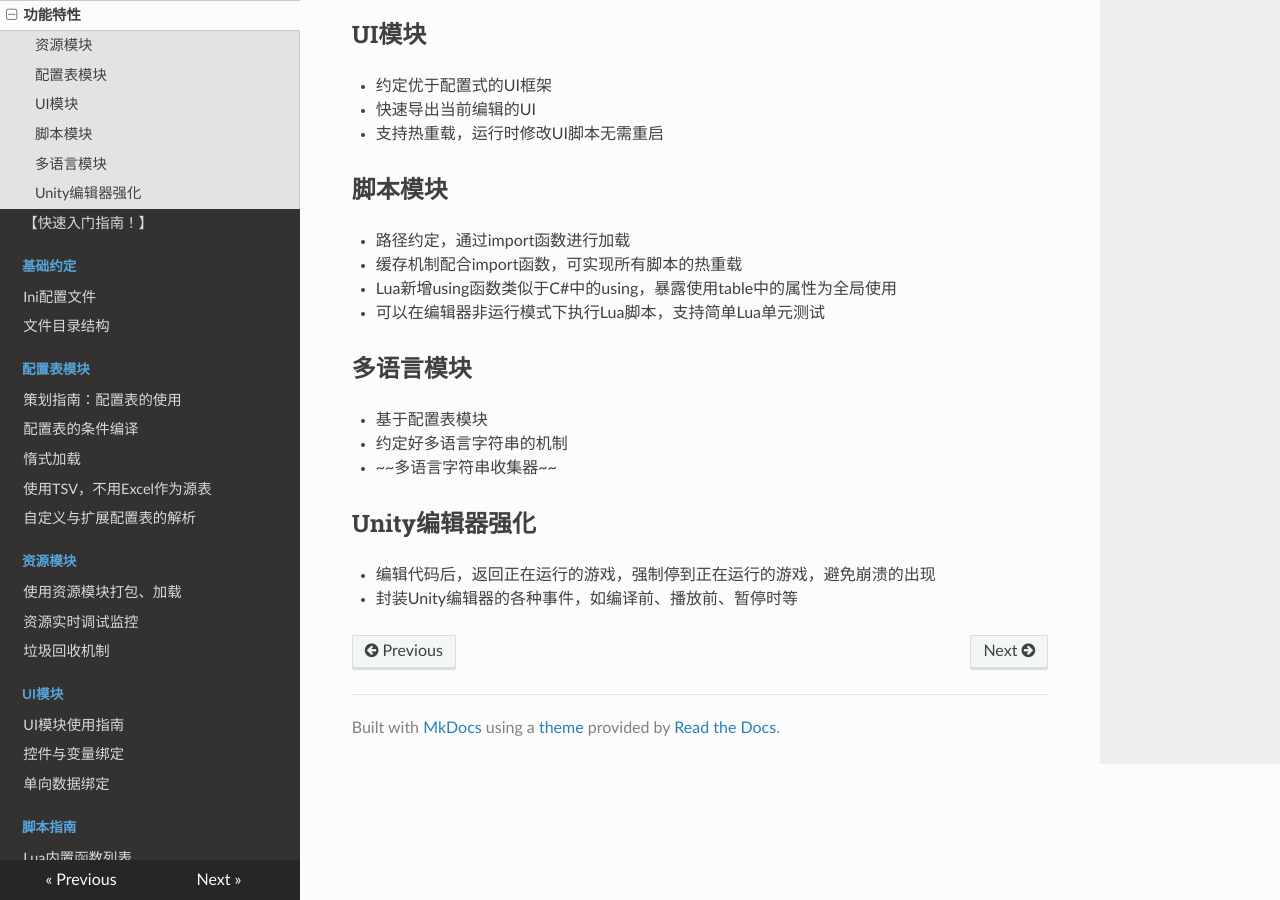
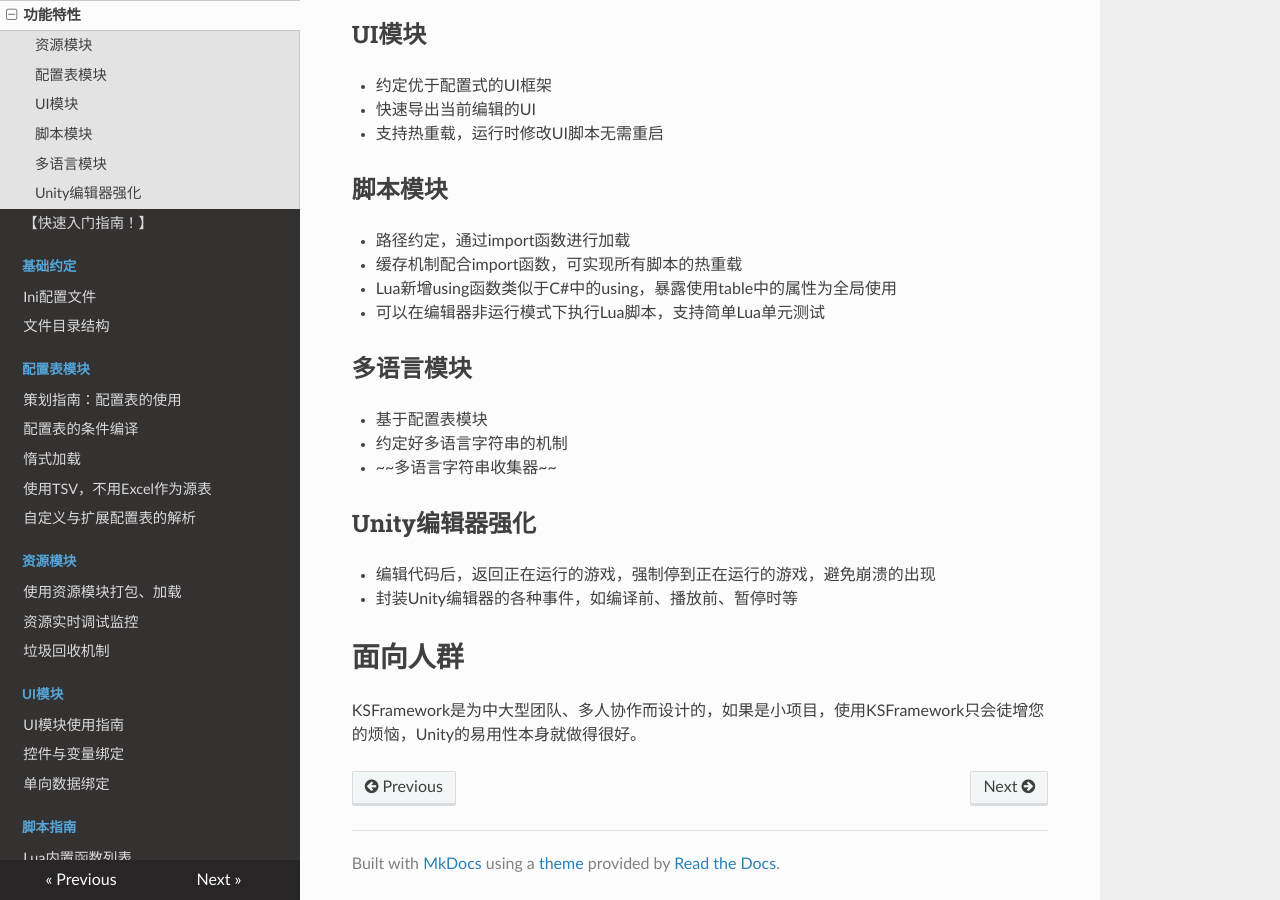
Before and after one commit to mr-kelly/KSFramework, an MkDocs documentation site: the page built from docs/overview/features.md, in a window 1280 px wide and 900 px high, scrolled down 607 px. Built offline with MkDocs 1.6.1, drawn with Linux system fonts in a browser that asks for light colours; nearby versions of some CDN libraries; old or Windows-style settings are respelled for this version of MkDocs.

Commit message:
features

```diff
--- a/docs/overview/features.md
+++ b/docs/overview/features.md
@@ -43,3 +43,7 @@ KSFramework中包含（不限于）以下开箱即用的功能特性。
 
 - 编辑代码后，返回正在运行的游戏，强制停到正在运行的游戏，避免崩溃的出现
 - 封装Unity编辑器的各种事件，如编译前、播放前、暂停时等
+
+# 面向人群
+
+KSFramework是为中大型团队、多人协作而设计的，如果是小项目，使用KSFramework只会徒增您的烦恼，Unity的易用性本身就做得很好。
```
